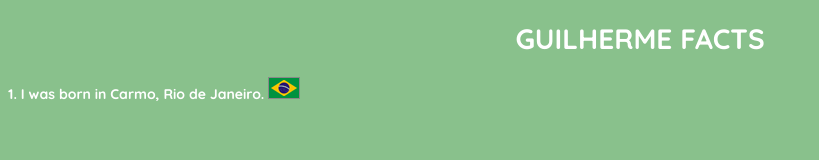
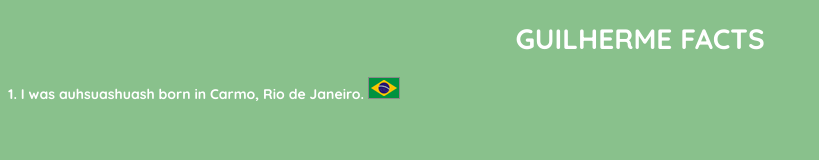
Before and after one commit to gxferreira/my-responsive-facts, a plain HTML site: page index.html in a window 1280 px wide. Shown: the whole page, without its empty margins (0-819 px from the left). Drawn offline with Linux system fonts and the light colour scheme.

Commit message:
Update index.html

```diff
--- a/index.html
+++ b/index.html
@@ -18,7 +18,7 @@
         <h1>Guilherme Facts</h1>
         <div class="facts">
         <!-- Add your site or application content here -->
-            <div>1. I was born in Carmo, Rio de Janeiro. <img class="flag" src="icons/brazil_flag.png"/></div>
+            <div>1. I was auhsuashuash born in Carmo, Rio de Janeiro. <img class="flag" src="icons/brazil_flag.png"/></div>
             <div class="fact2">2. My major is Information Systems. <img src="icons/computer.png"/></div>
             <div class="fact3">3. I've been living in USA for 1 year. <img class="flag" src="icons/usa_flag.png"/></div>
             <div class="fact4">4. I've never kissed a girl. <img src="icons/shocked.png"/></div>
```
